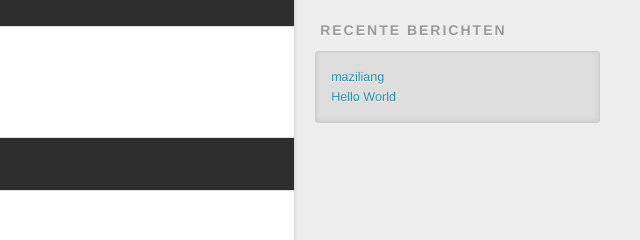
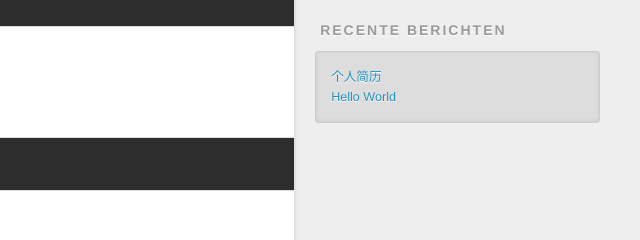
Before and after one commit to maziliang/maziliang.github.io, a plain HTML site: page index.html in a window 1280 px wide. Shown: the part 458-698 px from the top of the page, 640-1280 px from the left. Drawn offline with nearby package versions, Linux system fonts and the light colour scheme.

Commit message:
Update index.html

```diff
--- a/index.html
+++ b/index.html
@@ -204,7 +204,7 @@
       <ul>
 
           <li>
-            <a href="/2016/12/14/angular/">maziliang</a>
+            <a href="http://www.maziliang.com/resume/">个人简历</a>
           </li>
 
           <li>
```
